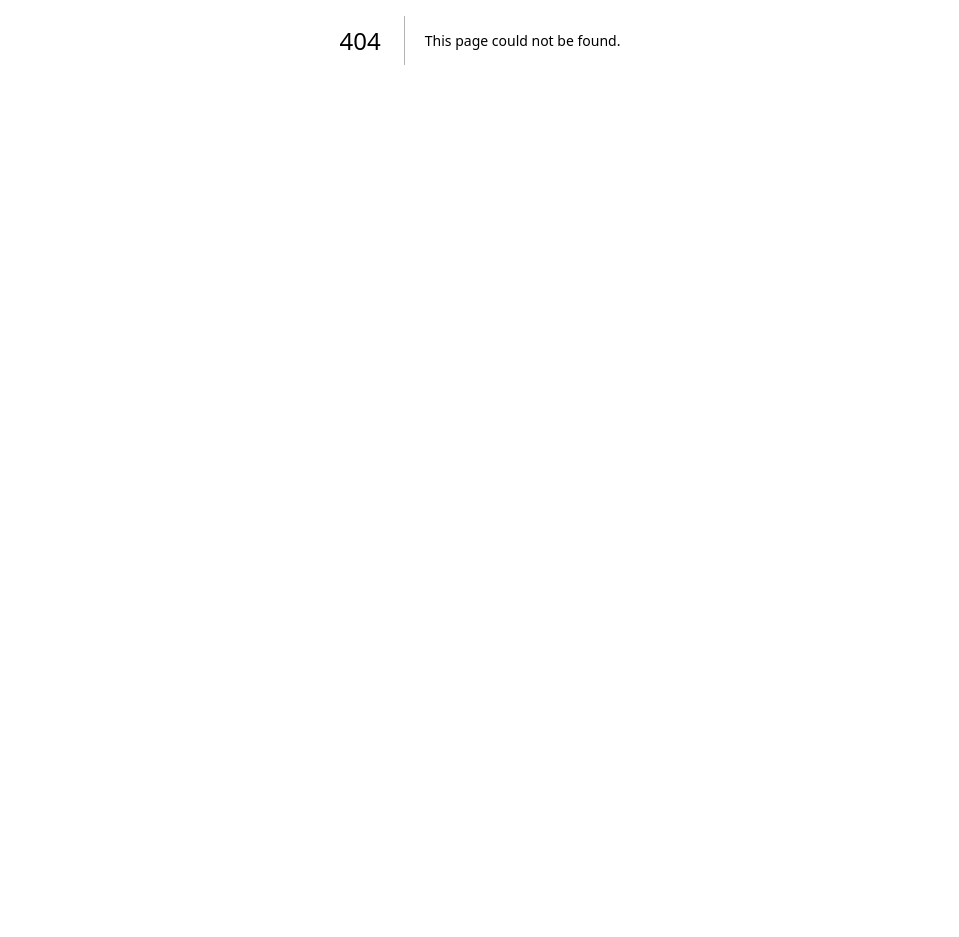
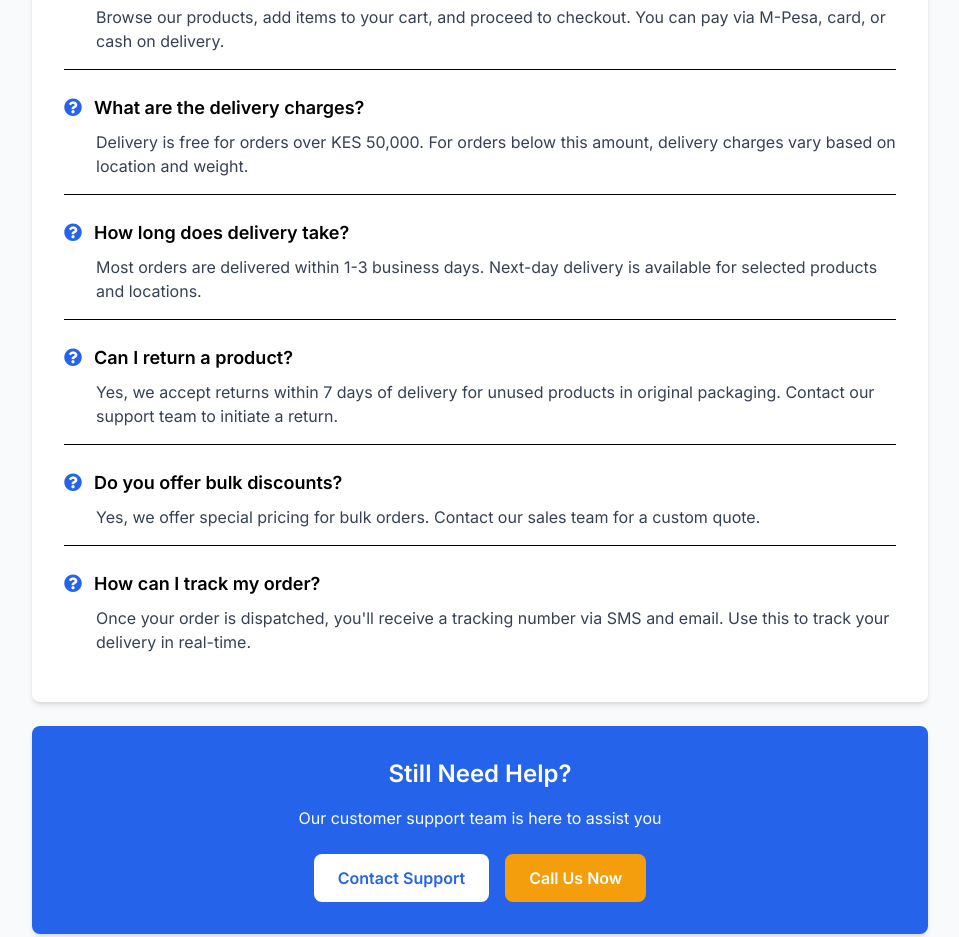
Before and after one commit to Bshisia/BuildMart, a Next.js app: page /help in a window 1280 px wide. Before the commit this address had no page. Shown: the part 360-1297 px from the top of the page, without its empty margins (160-1119 px from the left). Before the commit the page ends 800 px from the top, so only its background shows below. Built offline with nearby package versions, Linux system fonts and the light colour scheme.

Commit message:
Add Help Center page with FAQs

```diff
--- /dev/null
+++ b/src/app/help/page.js
@@ -0,0 +1,74 @@
+'use client';
+
+import PageLayout from '../components/PageLayout';
+
+export default function HelpPage() {
+  const faqs = [
+    {
+      question: "How do I place an order?",
+      answer: "Browse our products, add items to your cart, and proceed to checkout. You can pay via M-Pesa, card, or cash on delivery."
+    },
+    {
+      question: "What are the delivery charges?",
+      answer: "Delivery is free for orders over KES 50,000. For orders below this amount, delivery charges vary based on location and weight."
+    },
+    {
+      question: "How long does delivery take?",
+      answer: "Most orders are delivered within 1-3 business days. Next-day delivery is available for selected products and locations."
+    },
+    {
+      question: "Can I return a product?",
+      answer: "Yes, we accept returns within 7 days of delivery for unused products in original packaging. Contact our support team to initiate a return."
+    },
+    {
+      question: "Do you offer bulk discounts?",
+      answer: "Yes, we offer special pricing for bulk orders. Contact our sales team for a custom quote."
+    },
+    {
+      question: "How can I track my order?",
+      answer: "Once your order is dispatched, you'll receive a tracking number via SMS and email. Use this to track your delivery in real-time."
+    }
+  ];
+
+  return (
+    <PageLayout>
+      <div className="max-w-4xl mx-auto">
+        <h1 className="text-4xl font-bold text-secondary mb-6">Help Center</h1>
+
+        <div className="bg-white rounded-lg shadow-md p-8 mb-6">
+          <h2 className="text-2xl font-semibold text-secondary mb-6">Frequently Asked Questions</h2>
+          <div className="space-y-6">
+            {faqs.map((faq, index) => (
+              <div key={index} className="border-b pb-4 last:border-b-0">
+                <h3 className="font-semibold text-lg mb-2 flex items-start">
+                  <i className="fas fa-question-circle text-primary mr-3 mt-1"></i>
+                  {faq.question}
+                </h3>
+                <p className="text-gray-700 ml-8">{faq.answer}</p>
+              </div>
+            ))}
+          </div>
+        </div>
+
+        <div className="bg-primary text-white rounded-lg shadow-md p-8 text-center">
+          <h2 className="text-2xl font-semibold mb-4">Still Need Help?</h2>
+          <p className="mb-6">Our customer support team is here to assist you</p>
+          <div className="flex flex-col sm:flex-row gap-4 justify-center">
+            <a
+              href="/contact"
+              className="bg-white text-primary px-6 py-3 rounded-lg font-semibold hover:bg-gray-100 transition"
+            >
+              Contact Support
+            </a>
+            <a
+              href="tel:+254700000000"
+              className="bg-accent text-white px-6 py-3 rounded-lg font-semibold hover:bg-yellow-600 transition"
+            >
+              Call Us Now
+            </a>
+          </div>
+        </div>
+      </div>
+    </PageLayout>
+  );
+}
```
